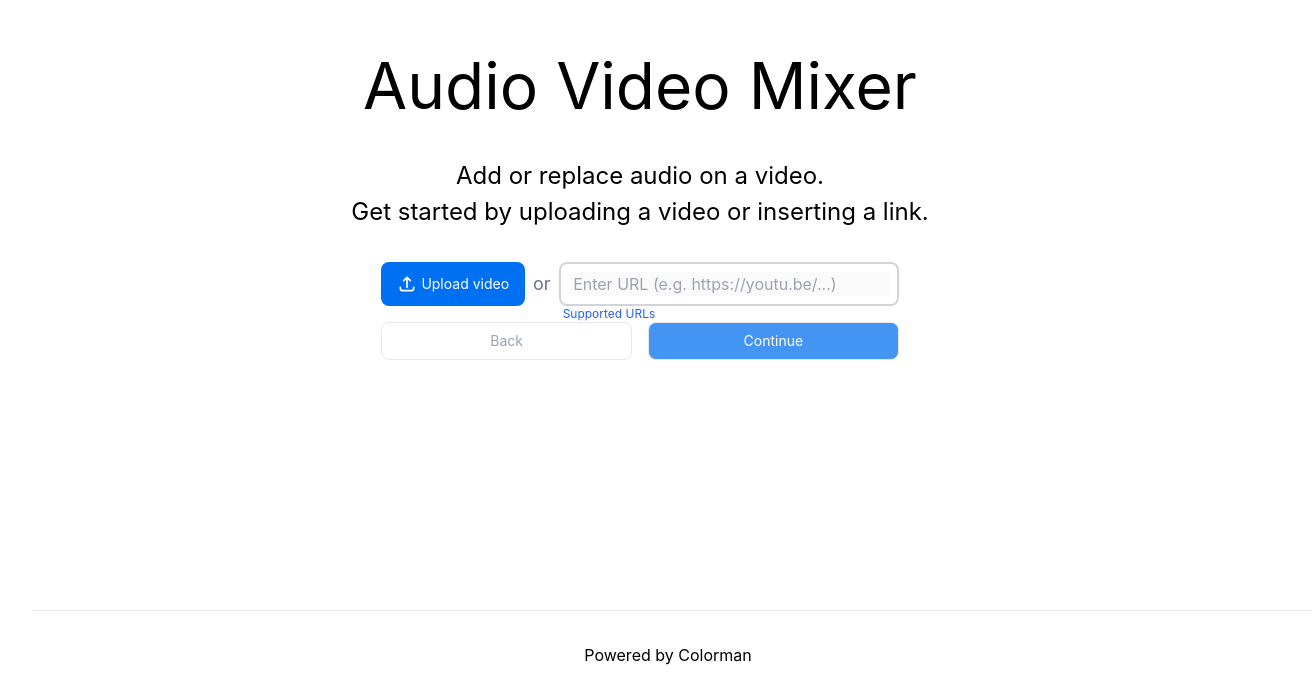
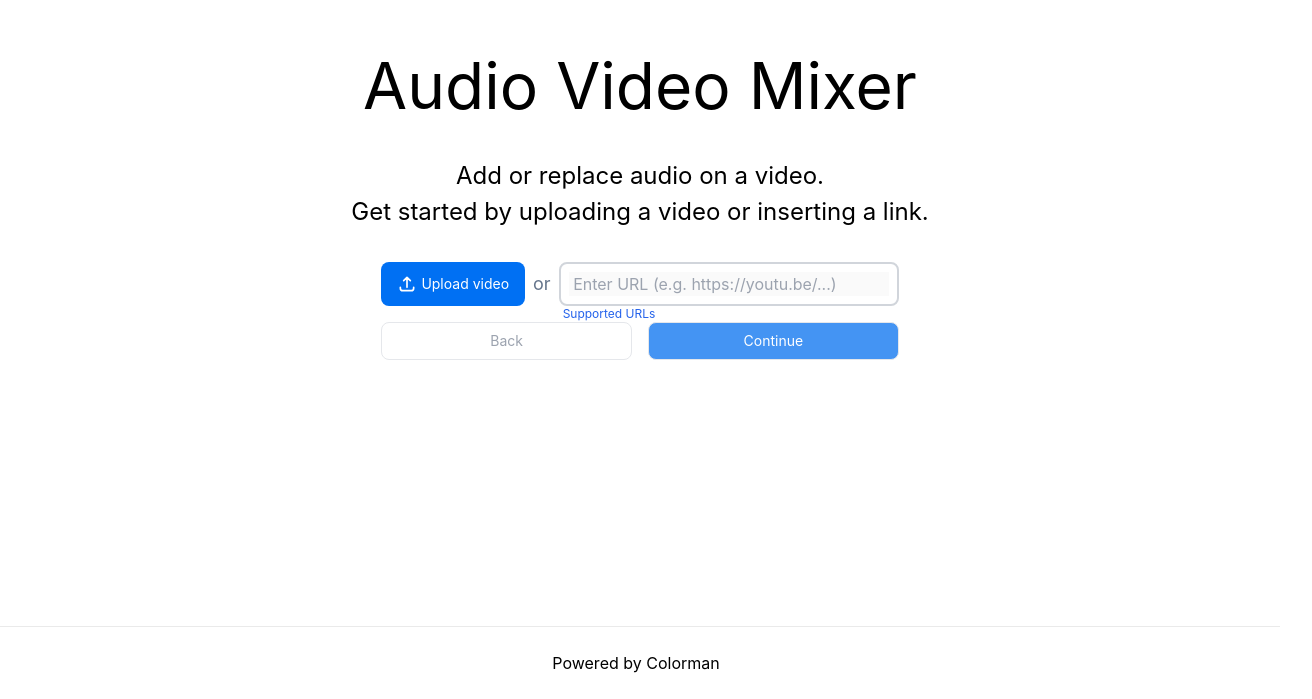
Before and after one commit to TheColorman/audio-replacer, a Next.js app: page / in a window 1280 px wide. Shown: the part 101-800 px from the top of the page, 1312 px wide, since content can reach past the window. Built offline with nearby package versions, Linux system fonts and the light colour scheme.

Commit message:
:bug: Fixed footer position

```diff
--- a/styles/Home.module.css
+++ b/styles/Home.module.css
@@ -14,9 +14,11 @@
   @apply absolute bottom-0;
   @apply flex flex-1;
   @apply w-screen;
-  @apply p-8 px-0;
+  @apply p-6 px-0;
   @apply border-t-[1px] border-t-[#eaeaea];
   @apply justify-center items-center;
+  @apply flex flex-col;
+  @apply left-0 bottom-0;
 }
 
 .footer a {
```
